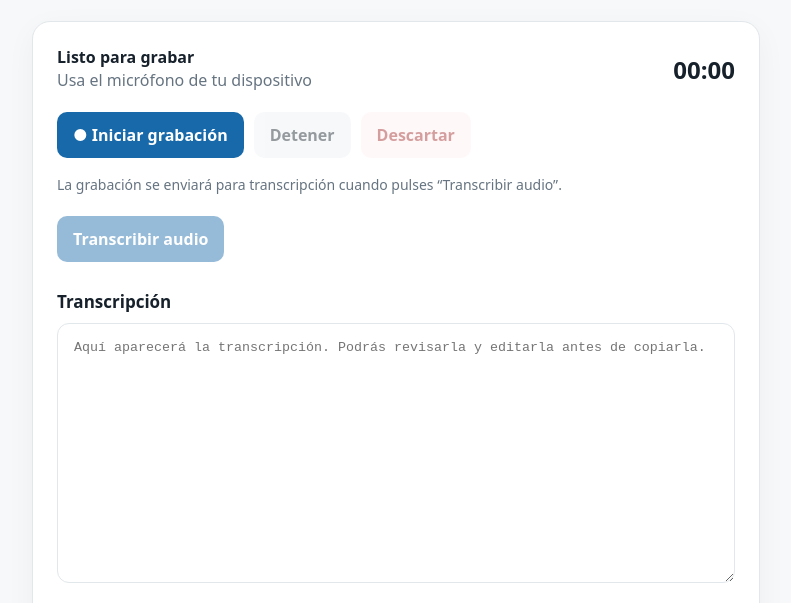
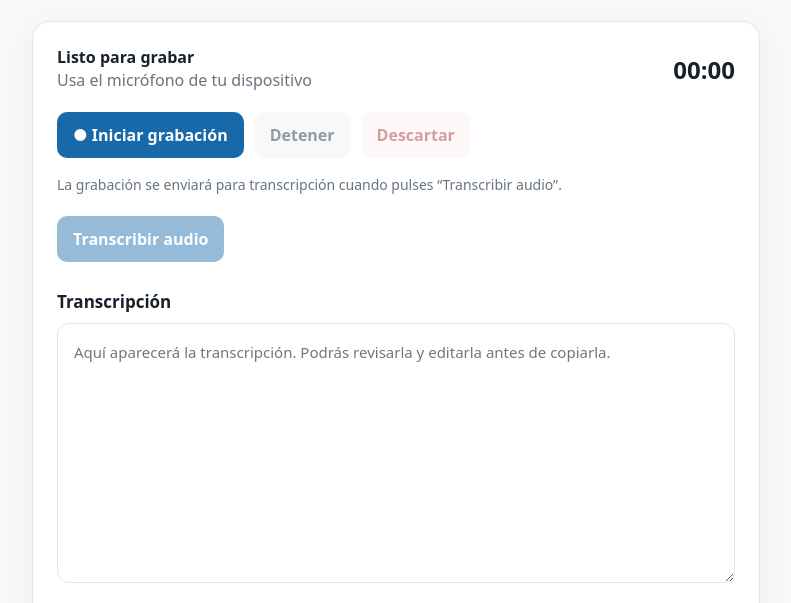
Before and after one commit to JDTS32/dental-transcriptor, a plain HTML site: page index.html in a window 1280 px wide. Shown: the part 192-795 px from the top of the page, without its empty margins (244-1035 px from the left). Drawn offline with Linux system fonts and the light colour scheme.

Commit message:
Fix transcript editor typography

```diff
--- a/index.html
+++ b/index.html
@@ -15,7 +15,7 @@ h1{font-size:36px;letter-spacing:-.04em;margin:8px 0}.intro,.privacy{color:#6674
 button{border:0;border-radius:10px;padding:12px 16px;font:inherit;font-weight:650;cursor:pointer}
 button:disabled{opacity:.45;cursor:not-allowed}.primary{background:#1769aa;color:white}.secondary{background:#edf1f4;color:#17212b}.danger{background:#fff0f0;color:#a32b2b}
 #status{min-height:24px;margin-top:16px;color:#667481;font-size:14px;line-height:1.5}.error{color:#b42318!important}.success{color:#18794e!important}
-h2{font-size:17px;margin:28px 0 10px}textarea{width:100%;min-height:260px;padding:16px;border:1px solid #e2e7eb;border-radius:12px;font:15px/1.65 inherit;resize:vertical;color:#17212b}
+h2{font-size:17px;margin:28px 0 10px}textarea{width:100%;min-height:260px;padding:16px;border:1px solid #e2e7eb;border-radius:12px;font-family:inherit;font-size:15px;line-height:1.65;resize:vertical;color:#17212b}
 .privacy{font-size:12px;margin:18px 2px}@media(max-width:520px){main{margin:28px auto}.panel{padding:18px}h1{font-size:30px}}
 </style>
 </head>
```
